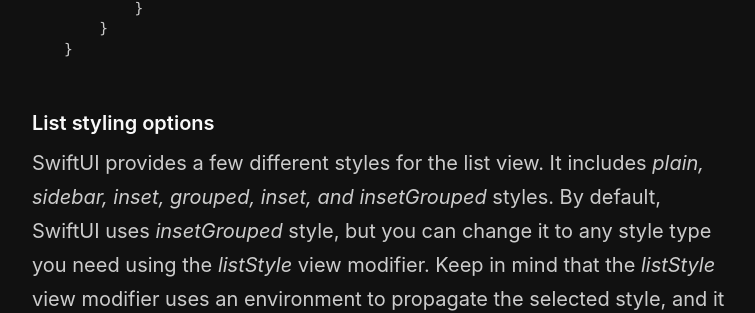
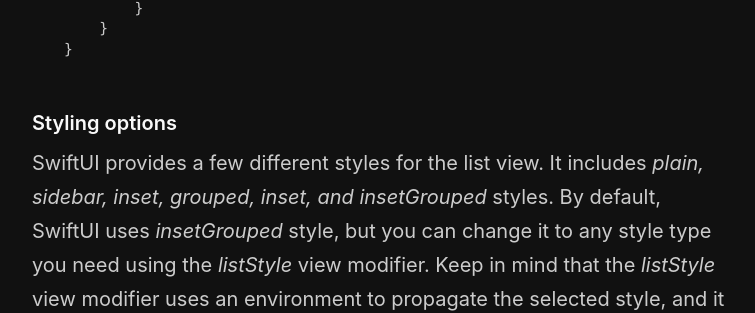
Before and after one commit to mecid/mecid.github.io, a Jekyll site: the page built from _posts/2021-06-16-mastering-list-in-swiftui.md, in a window 1280 px wide and 900 px high, scrolled down 7782 px. Shown: the part 149-462 px from the top of the window, without its empty margins (258-1013 px from the left). Built offline with Jekyll 4.4.1, drawn with Linux system fonts in a browser that asks for light colours.

Commit message:
Section title updated in mastering list post

````diff
--- a/_posts/2021-06-16-mastering-list-in-swiftui.md
+++ b/_posts/2021-06-16-mastering-list-in-swiftui.md
@@ -236,7 +236,7 @@
 }
 ```
 
-#### List styling options
+#### Styling options
 SwiftUI provides a few different styles for the list view. It includes *plain, sidebar, inset, grouped, inset, and insetGrouped* styles. By default, SwiftUI uses *insetGrouped* style, but you can change it to any style type you need using the *listStyle* view modifier. Keep in mind that the *listStyle* view modifier uses an environment to propagate the selected style, and it will affect all the list views down in the view hierarchy.
 
 ```swift
````
